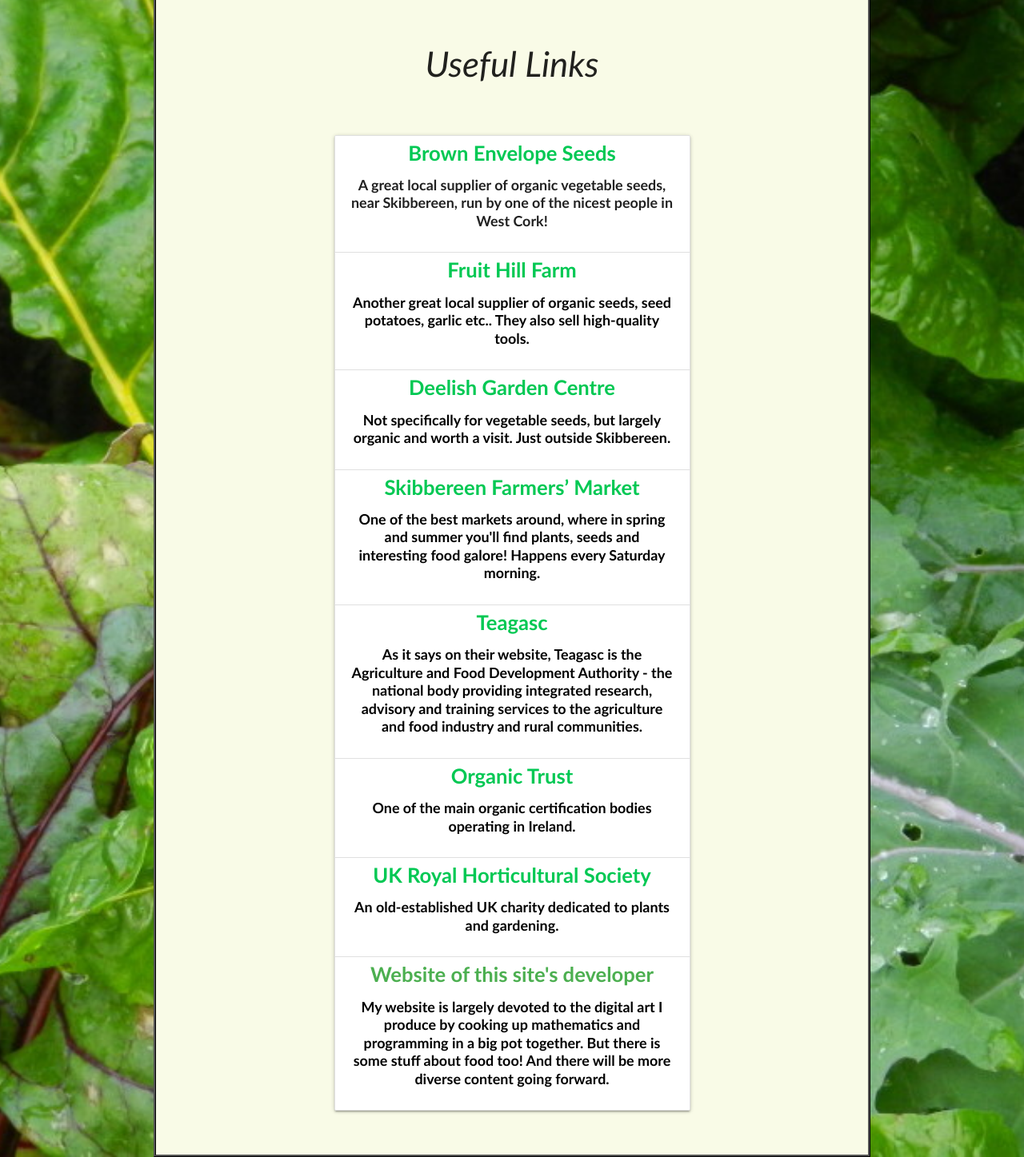
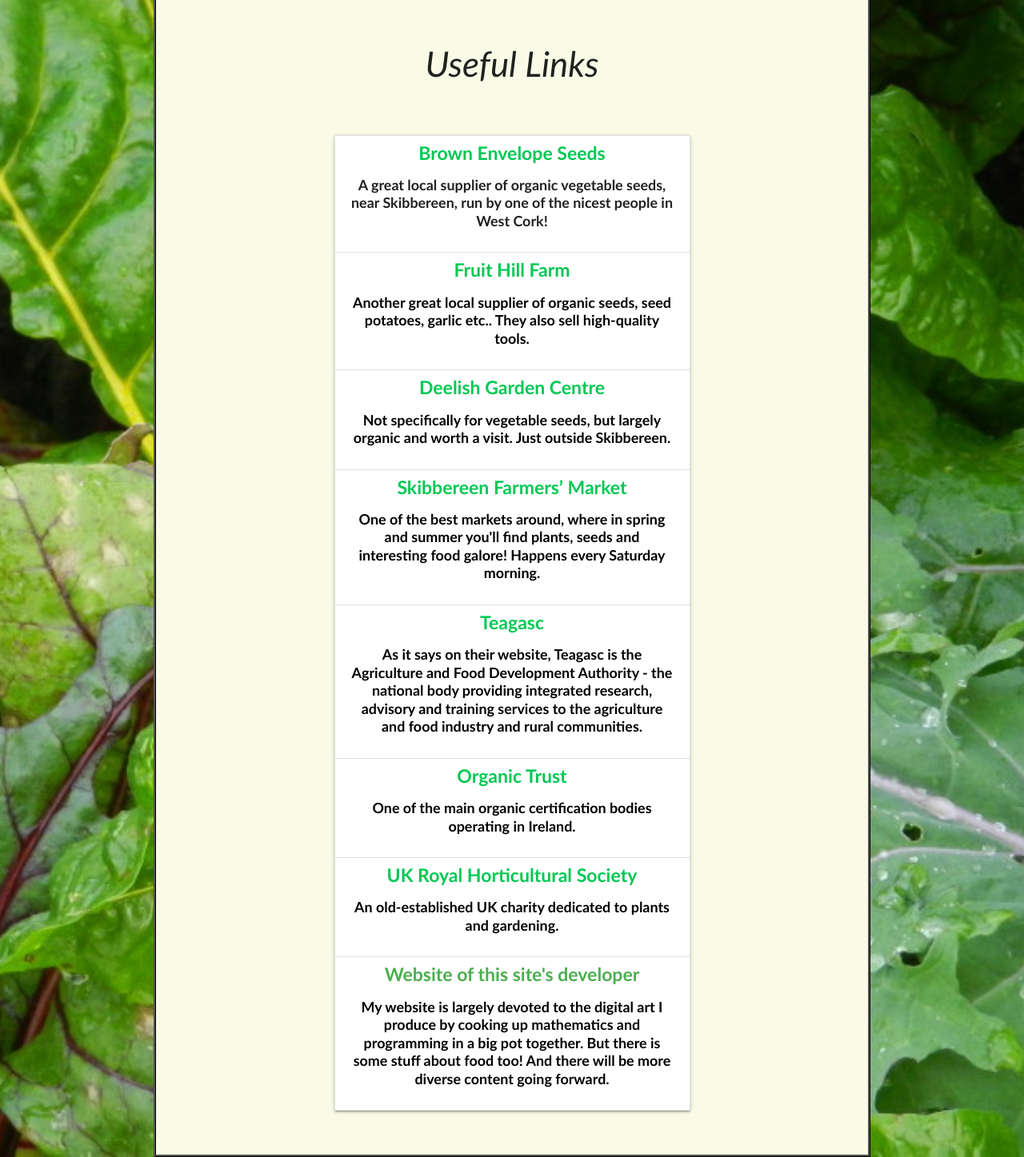
Before and after one commit to teraspora/wc-veg, a Flask app: page /links in a window 1280 px wide. Shown: the part 123-1570 px from the top of the page at 80% size. Run offline with Flask 2, Linux system fonts and the light colour scheme; some libraries are stand-ins or nearby versions.

Commit message:
Reduced text size of supplementary text on links page for large screens.

```diff
--- a/static/css/style.css
+++ b/static/css/style.css
@@ -186,7 +186,7 @@ td {
 .links {
     width: 50%;
     text-align: center;
-    font-size: 2vw;
+    font-size: 1.8vw;
     margin: auto;
     padding-bottom: 5vh;
     font-weight: bold;
```
